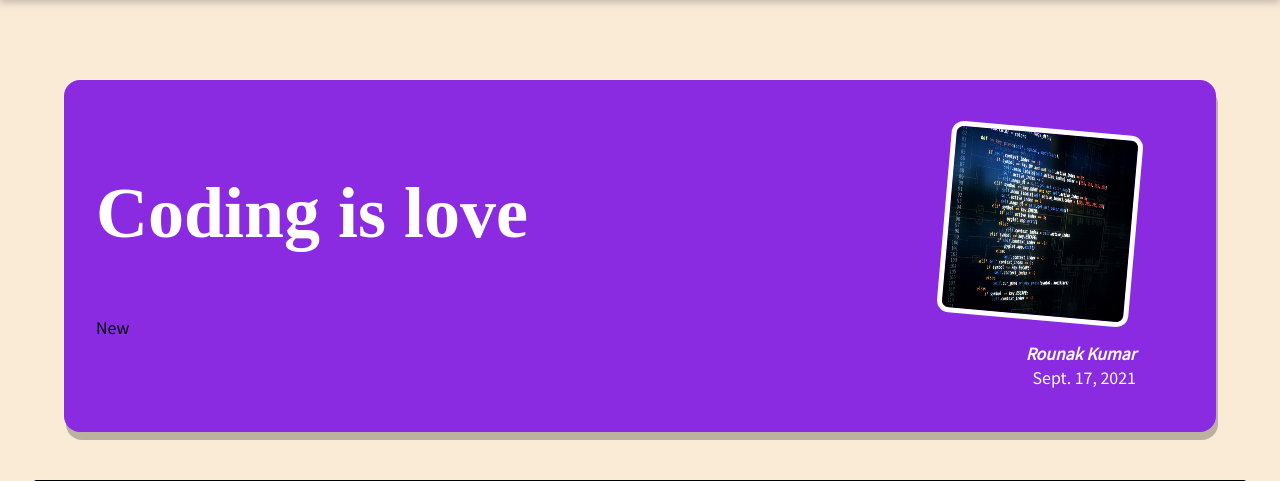
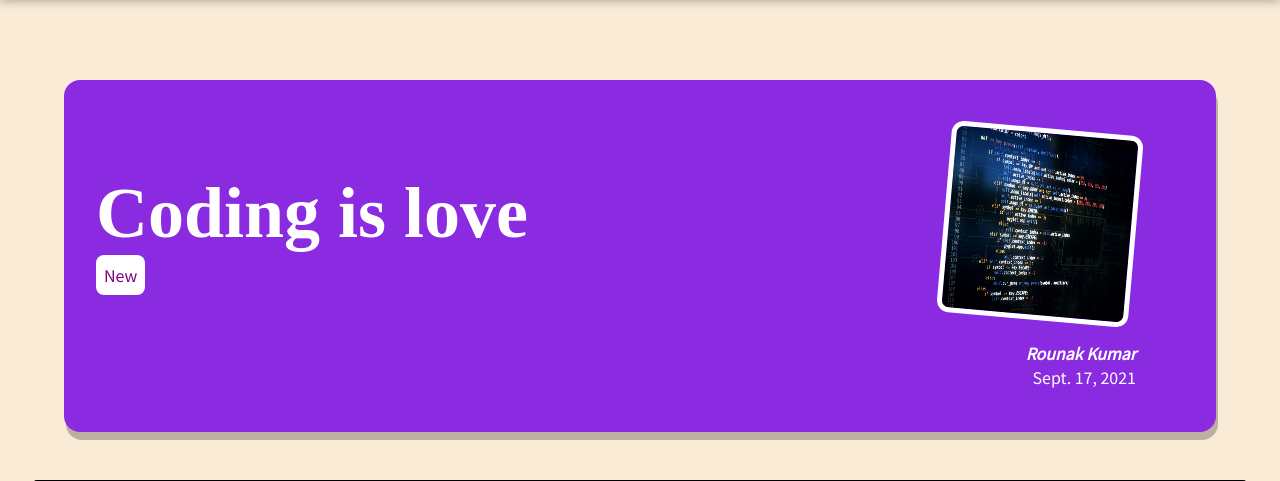
Before and after one commit to Rkumartak/Blog, a Django app: a page that uses blog/templates/blog/post_detail.html in a window 1280 px wide. Shown: the part 48-529 px from the top of the page. Run offline with Django 3.2, Linux system fonts and the light colour scheme; data comes from the database, SQL or seed files in the repository; both versions use the stored data as it was after the commit.

Commit message:
modified css

```diff
--- a/blog/static/blog/post_detail.css
+++ b/blog/static/blog/post_detail.css
@@ -31,6 +31,7 @@ body{
 #summary h2{
     color:white;
     font-size: 4.5rem;
+    margin-bottom:0.5rem;
 }
 #summary article{
     position:absolute;
@@ -72,3 +73,10 @@ main{
     box-shadow:  2px 8px rgb(44, 43, 43);
     border-radius: 5px;
 }
+
+.tags {
+    background-color: white;
+    color:purple;
+    padding: 0.5rem 0.5rem 0.5rem 0.5rem ;
+    border-radius: 8px;
+}
--- a/blog/templates/blog/post_detail.html
+++ b/blog/templates/blog/post_detail.html
@@ -11,9 +11,11 @@
 {% block page_body %}
     <section id="summary">
         <h2>{{post.title}}</h2>
-        {% for tag in post_tags %}
-            <span>{{ tag.caption }}</span>
-        {% endfor %}
+        <div >
+            {% for tag in post_tags %}
+                <span class="tags">{{ tag.caption }}</span>
+            {% endfor %}
+        </div>
         <article>
             <img src="{% static 'blog/images/'|add:post.img_name  %}" alt="post image">
             <address><a href="mailto:{{post.author.email}}">{{post.author}}</a></address>
```
Also changed, not shown: db.sqlite3.
